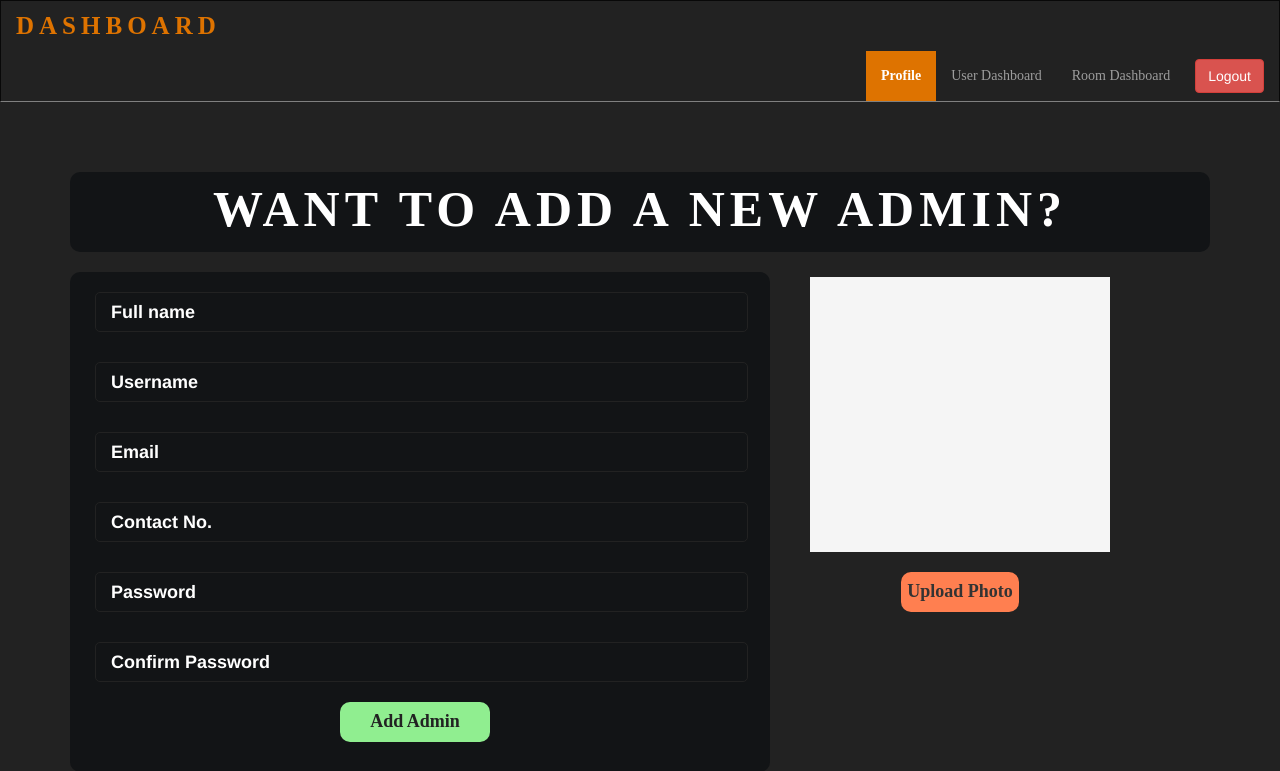
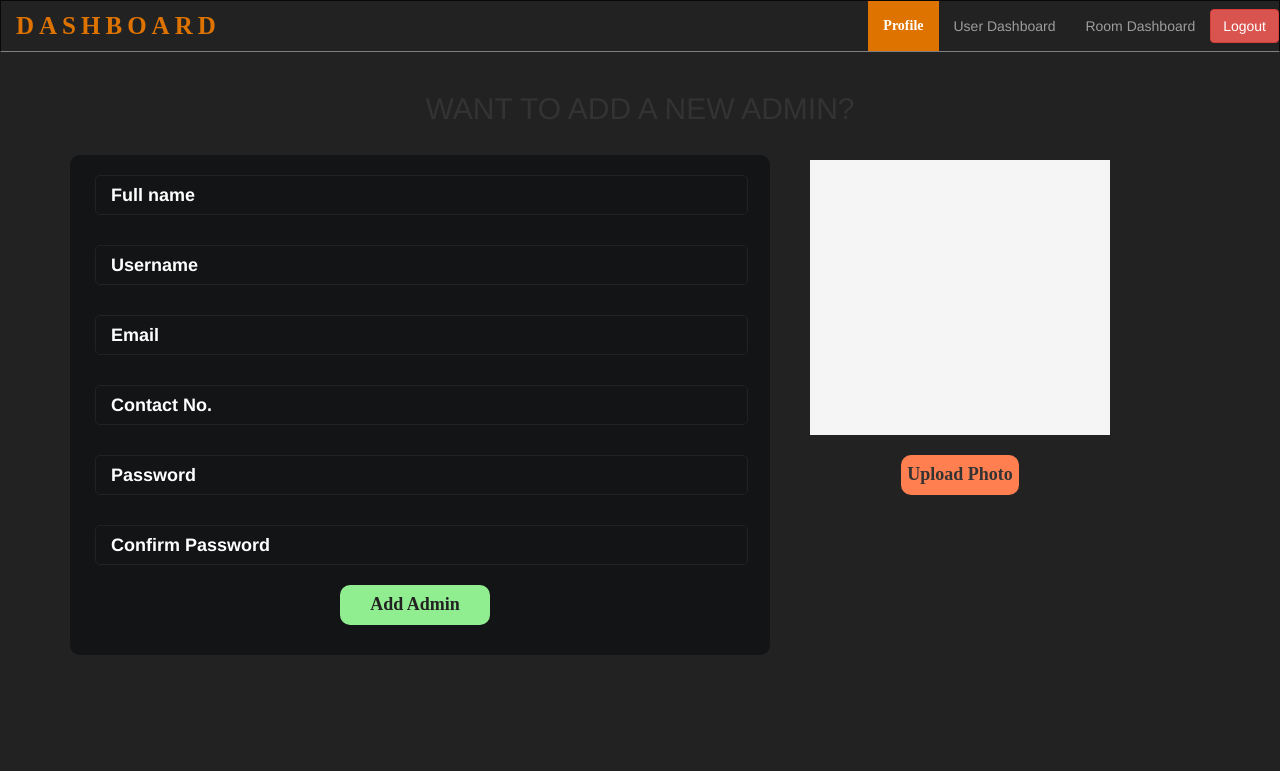
Before and after one commit to BikashJhendi/easyrooms, a Django app: page /login/dashboard/admin in a window 1280 px wide. Shown: the top 771 px of the page. After the commit the page ends 655 px from the top, so only its background shows below. Run offline with Django 3.2, Linux system fonts and the light colour scheme; a user stored in the database is signed in; data comes from the database, SQL or seed files in the repository; some libraries are stand-ins or nearby versions.

Commit message:
nav updated

```diff
--- a/roomsapps/static/css/dashboard.css
+++ b/roomsapps/static/css/dashboard.css
@@ -32,14 +32,6 @@ body
     color: #de7300;
 }
 
-@media (min-width: 768px){
-.navbar-nav
-{
-    float: left;
-    margin: 0px 0px 0px 850px;
-    font-family: Corbel;
-}
-}
 
 .navbar-inverse .navbar-nav>.active>a, .navbar-inverse .navbar-nav>.active>a:focus, .navbar-inverse .navbar-nav>.active>a:hover {
     color: white;
@@ -52,10 +44,10 @@ body
 #heading
 {
 
-    height: 80px;
-    margin-top: 50px;
+    /*height: 80px;*/
+    /*margin-top: 50px;*/
     background-color: #121416;
-    border-radius: 10px;
+    /*border-radius: 10px;*/
 
 }
 #heading h2
--- a/roomsapps/templates/adminPages/admindashboard.html
+++ b/roomsapps/templates/adminPages/admindashboard.html
@@ -16,45 +16,37 @@
 <div id="navigation">
 
     <nav class="navbar navbar-inverse">
-        <div class="container-fluid">
-            <div class="navbar-header">
+        <div class=" container-fluid">
+            <div class="navbar-header ">
                 <a class="navbar-brand" href="#">DASHBOARD</a>
             </div>
-            <ul class="nav navbar-nav">
+
+            <ul class="nav navbar-nav navbar-center navbar-right">
                 <li class="active"><a href="{% url 'dashboardAdmin' %}">Profile</a></li>
                 <li><a href="{% url 'dashboardUsers' %}">User Dashboard</a></li>
                 <li><a href="{% url 'dashboard' %}">Room Dashboard</a></li>
+                <button class="btn btn-danger navbar-btn"><a href="{% url 'logout' %}"> Logout </a></button>
             </ul>
-            <button class="btn btn-danger navbar-btn" ><a href="{% url 'logout' %}"> Logout </a></button>
+
         </div>
     </nav>
 </div>
 <div class="container">
     <div id="main">
 
-        <div id="heading">
-                <h2>WANT TO ADD A NEW ADMIN?</h2>
+        <div id="row heading col-12">
+            <h2 class="text-center">WANT TO ADD A NEW ADMIN?</h2>
         </div>
 
         <div id="profile">
 
             <form id="form">
-
-
-
                 <input type="text" id="fname" name="full name" placeholder="Full name"><br><br>
-
-
                 <input type="text" id="username" name="username" placeholder="Username"><br><br>
-
                 <input type="text" id="email" name="email" placeholder="Email"><br><br>
-
                 <input type="text" id="phone" name="phone" placeholder="Contact No."><br><br>
-
                 <input type="password" id="password" name="password" placeholder="Password"><br><br>
-
                 <input type="password" id="confirm" name="confirm" placeholder="Confirm Password"><br><br>
-
                 <input type="submit" value="Add Admin"><br><br><br>
             </form>
         </div>
```
Also changed, not shown: roomsapps/templates/redirect.html (+25 -2 lines). Lines whose indentation alone changed are shown as unchanged.
